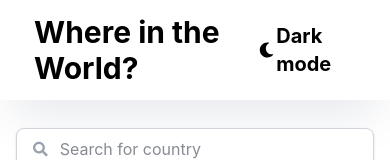
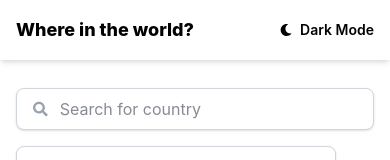
Before and after one commit to Bamania-Rudresh-007/RestApi-Countries-React, a React (Vite) app: page / in a window 390 px wide. Shown: the top 160 px of the page. Built offline with nearby package versions, Linux system fonts and the light colour scheme; no server answers.

Commit message:
fix the responsiveness of home pgae navbar

```diff
--- a/src/components/home/Nav.jsx
+++ b/src/components/home/Nav.jsx
@@ -2,14 +2,21 @@ import { FaMoon } from "react-icons/fa"
 
 function Nav() {
   return (
-    <div className='flex justify-between px-8.5 py-3.5 shadow-gray-200 shadow-2xl items-center'>
-      <div>
-        <h1 className='text-3xl font-bold'>Where in the World?</h1>
-      </div>
-      <div>
-        <h2 className='flex items-center gap-0.5 font-bold text-xl cursor-pointer'><FaMoon />Dark mode</h2>
-      </div>
-    </div>
+<div className="flex justify-between items-center px-4 py-4 shadow-md sm:px-16 sm:py-6">
+  <div>
+    <h1 className="text-lg font-extrabold sm:text-2xl md:text-3xl">
+      Where in the world?
+    </h1>
+  </div>
+
+  <div>
+    <button className="flex items-center gap-2 text-sm font-semibold sm:text-lg">
+      <FaMoon className="text-xs sm:text-base" />
+      <span>Dark Mode</span>
+    </button>
+  </div>
+</div>
+
   )
 }
 
```
